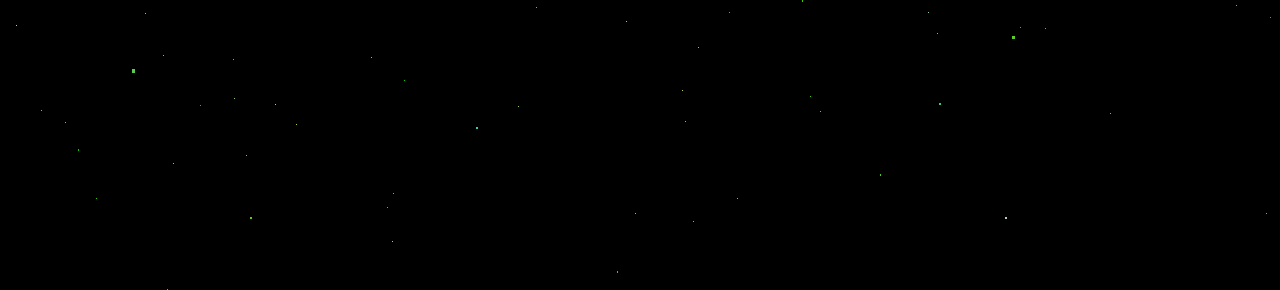
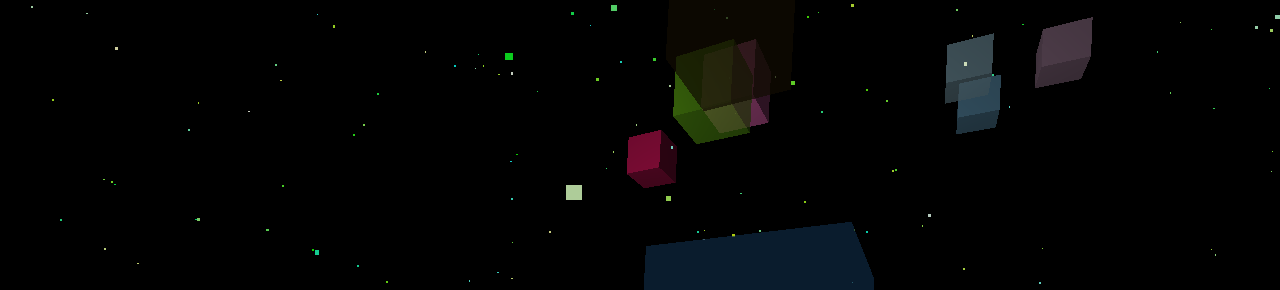
Before and after one commit to rathop90/myintro, a plain HTML site: page index.html in a window 1280 px wide. Shown: the top 290 px of the page. Drawn offline with nearby package versions, Linux system fonts and the light colour scheme; animation ran at ten frames a second.

Commit message:
Update index.html

```diff
--- a/index.html
+++ b/index.html
@@ -37,10 +37,16 @@
             font-size: 2em;
             color: #ff00ff;
             text-shadow: 0 0 15px #ff00ff;
+            animation: pulse 1.5s infinite;
         }
         @keyframes glow {
             from { text-shadow: 0 0 10px #00ffcc, 0 0 20px #00ffcc; }
             to { text-shadow: 0 0 20px #00ffcc, 0 0 40px #ff00ff; }
+        }
+        @keyframes pulse {
+            0% { transform: scale(1); }
+            50% { transform: scale(1.1); }
+            100% { transform: scale(1); }
         }
     </style>
 </head>
@@ -79,19 +85,15 @@
             textMesh.position.set(-200, 50, -200);
             scene.add(textMesh);
 
-            // Rotate Animation
+            // Rotate Animation for Text
             function rotateText() {
                 textMesh.rotation.y += 0.02;
+                textMesh.rotation.x += 0.01;
             }
-
-            // Lighting
-            const light = new THREE.PointLight(0xffffff, 1, 1000);
-            light.position.set(0, 200, 200);
-            scene.add(light);
         });
 
         // Particle System
-        const particleCount = 1000;
+        const particleCount = 2000; // Increased for more intensity
         const particles = new THREE.BufferGeometry();
         const positions = new Float32Array(particleCount * 3);
         const colors = new Float32Array(particleCount * 3);
@@ -109,7 +111,7 @@
         particles.setAttribute('color', new THREE.BufferAttribute(colors, 3));
 
         const particleMaterial = new THREE.PointsMaterial({
-            size: 2,
+            size: 3,
             vertexColors: true,
             transparent: true,
             opacity: 0.8
@@ -118,8 +120,38 @@
         const particleSystem = new THREE.Points(particles, particleMaterial);
         scene.add(particleSystem);
 
-        // Camera Position
+        // Rotating Cubes
+        const cubeGroup = new THREE.Group();
+        for (let i = 0; i < 20; i++) {
+            const cubeGeometry = new THREE.BoxGeometry(50, 50, 50);
+            const cubeMaterial = new THREE.MeshPhongMaterial({ color: Math.random() * 0xffffff, transparent: true, opacity: 0.7 });
+            const cube = new THREE.Mesh(cubeGeometry, cubeMaterial);
+            cube.position.set(
+                (Math.random() - 0.5) * 1000,
+                (Math.random() - 0.5) * 1000,
+                (Math.random() - 0.5) * 1000
+            );
+            cubeGroup.add(cube);
+        }
+        scene.add(cubeGroup);
+
+        // Lighting
+        const ambientLight = new THREE.AmbientLight(0x404040);
+        scene.add(ambientLight);
+        const pointLight = new THREE.PointLight(0xffffff, 1, 1000);
+        pointLight.position.set(0, 200, 200);
+        scene.add(pointLight);
+
+        // Dynamic Spotlight
+        const spotLight = new THREE.SpotLight(0xff00ff, 1);
+        spotLight.position.set(0, 300, 300);
+        spotLight.angle = Math.PI / 6;
+        spotLight.penumbra = 0.5;
+        scene.add(spotLight);
+
+        // Camera Position and Orbit
         camera.position.z = 500;
+        let time = 0;
 
         // Mouse Interaction
         let mouseX = 0, mouseY = 0;
@@ -132,9 +164,26 @@
         function animate() {
             requestAnimationFrame(animate);
 
-            particleSystem.rotation.y += 0.001;
+            // Particle Animation
+            particleSystem.rotation.y += 0.002;
             particleSystem.rotation.x = mouseY * 0.5;
-            particleSystem.rotation.y = mouseX * 0.5;
+            particleSystem.rotation.y += mouseX * 0.5;
+
+            // Cube Animation
+            cubeGroup.children.forEach(cube => {
+                cube.rotation.x += 0.03;
+                cube.rotation.y += 0.03;
+                cube.position.y += Math.sin(time + cube.position.x) * 0.5;
+            });
+
+            // Orbiting Camera
+            time += 0.01;
+            camera.position.x = Math.sin(time) * 600;
+            camera.position.z = Math.cos(time) * 600;
+            camera.lookAt(0, 0, 0);
+
+            // Spotlight Pulse
+            spotLight.intensity = 1 + Math.sin(time * 2) * 0.5;
 
             renderer.render(scene, camera);
         }
```
